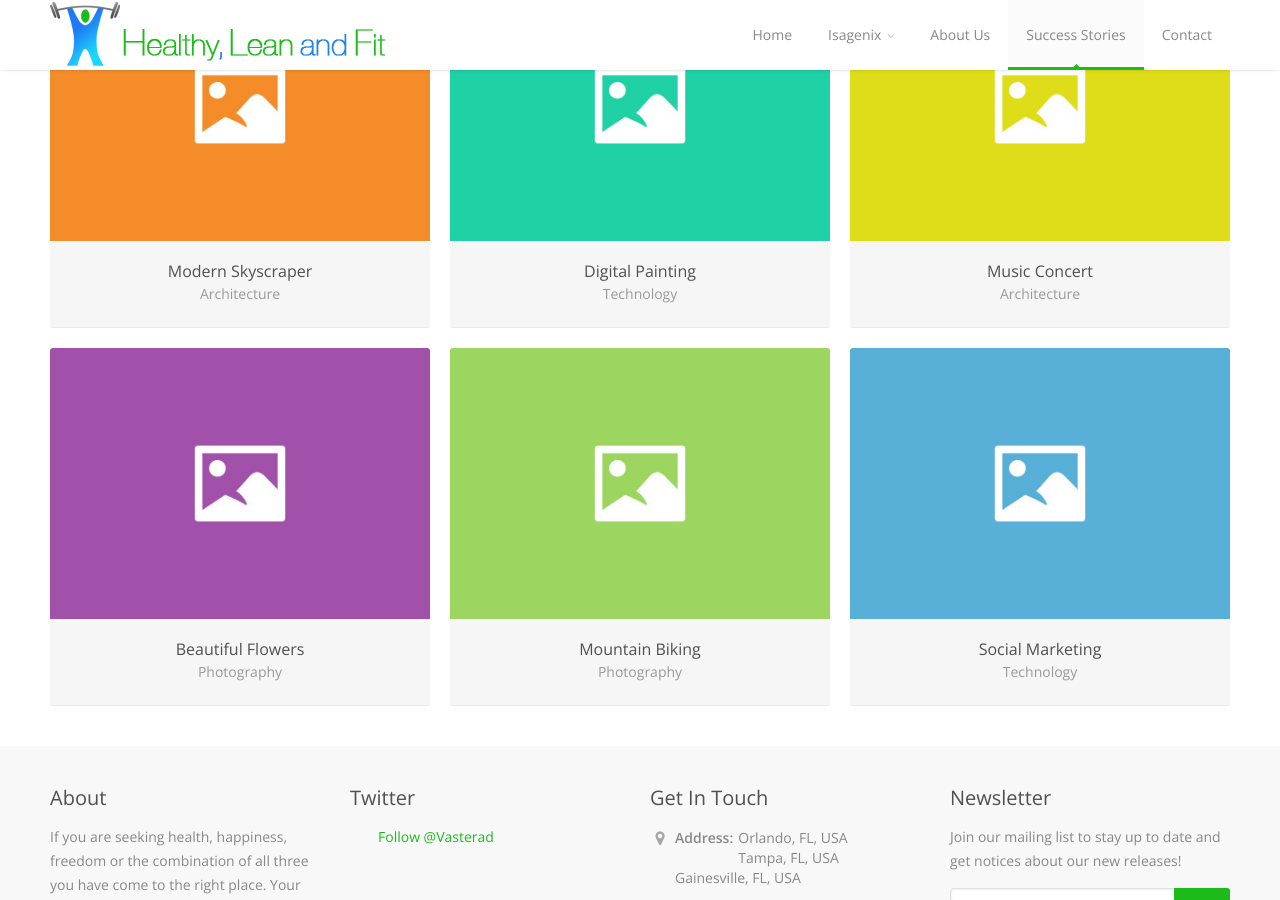
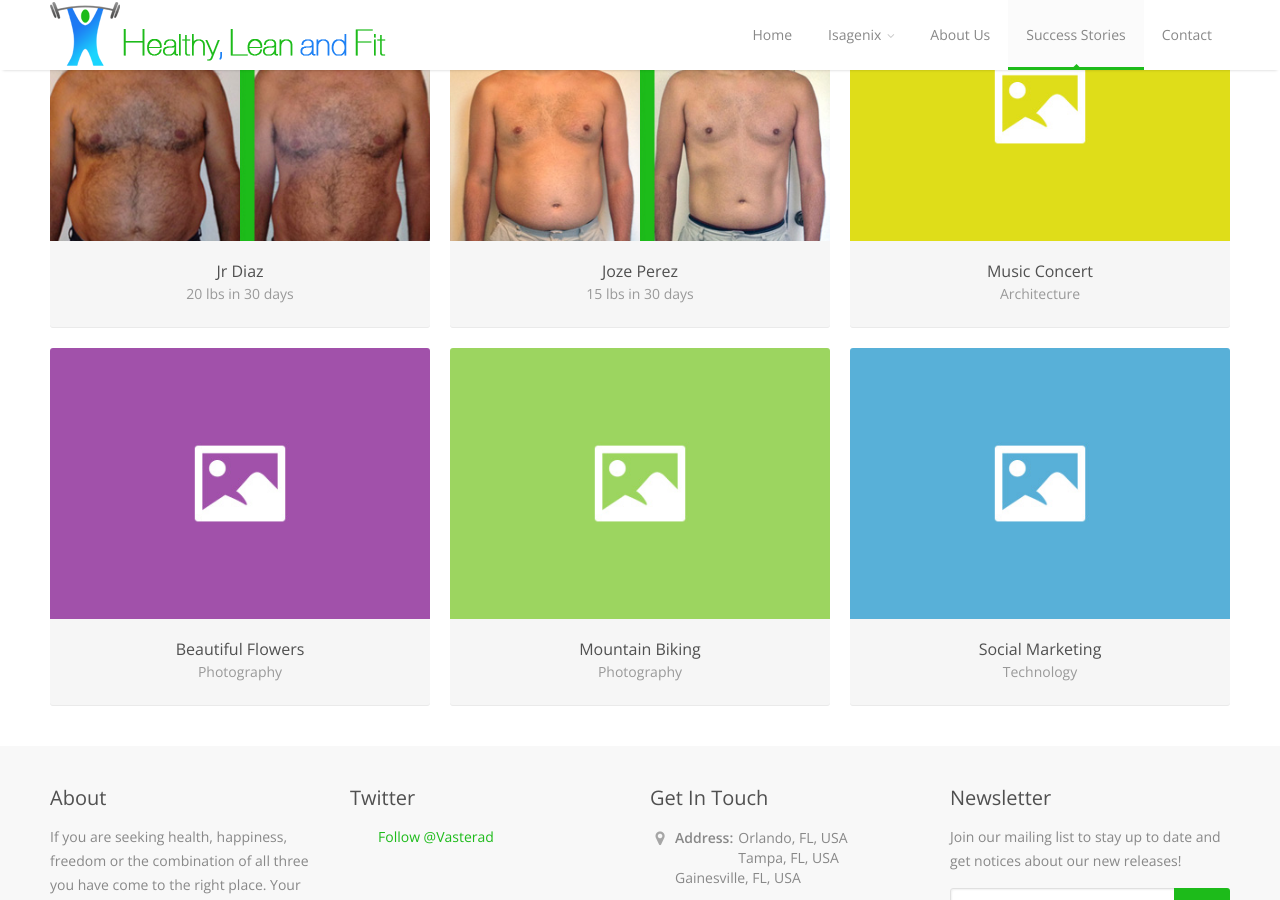
Before and after one commit to jozeperez/hlf, a Jekyll site: the page built from success-stories.html, in a window 1280 px wide and 900 px high, scrolled down 675 px. Built offline with Jekyll 4.4.1, drawn with Linux system fonts in a browser that asks for light colours; comment, search, counter and statistics services are not loaded.

Commit message:
Added two new success stories.

```diff
--- a/success-stories.html
+++ b/success-stories.html
@@ -37,14 +38,14 @@
                 <div class="one-third column portfolio-item media architecture technology">
                     <figure>
                         <div class="mediaholder">
-                            <a href="/images/hlf-success-story-liva-rivera-large.jpg" class="mfp-image">
-                                <img alt="" src="/images/hlf-success-story-liva-rivera-small.jpg"/>
+                            <a href="/images/hlf-success-story-liva-rivera-large.jpg" class="mfp-image" title="Liva Rivera's {{ page.seoSuffix }}">
+                                <img alt="" src="/images/hlf-success-story-liva-rivera-small.jpg" alt="Liva Rivera's {{ page.seoSuffix }}" />
                                 <div class="hovercover">
                                     <div class="hovericon"><i class="hoverzoom"></i></div>
                                 </div>
                             </a>
                         </div>
-                        <a href="single-project-half.html">
+                        <a href="/images/hlf-success-story-liva-rivera-large.jpg" class="mfp-image" title="Liva Rivera's {{ page.seoSuffix }}">
                             <figcaption class="item-description">
                                 <h5>Liva Rivera</h5>
                                 <span>From 196 to 133</span>
@@ -57,14 +58,14 @@
                 <div class="one-third column portfolio-item media architecture identity">
                     <figure>
                         <div class="mediaholder">
-                            <a href="/images/hlf-success-story-rich-odea-large.jpg" class="mfp-image" title="Surfing The Web">
-                                <img alt="" src="/images/hlf-success-story-rich-odea-small.jpg"/>
+                            <a href="/images/hlf-success-story-rich-odea-large.jpg" class="mfp-image" title="Rich O'Dea's {{ page.seoSuffix }}">
+                                <img alt="" src="/images/hlf-success-story-rich-odea-small.jpg" alt="Rich O'Dea's {{ page.seoSuffix }}" />
                                 <div class="hovercover">
                                     <div class="hovericon"><i class="hoverzoom"></i></div>
                                 </div>
                             </a>
                         </div>
-                        <a href="single-project-wide.html">
+                        <a href="/images/hlf-success-story-rich-odea-large.jpg" class="mfp-image" title="Rich O'Dea's {{ page.seoSuffix }}">
                             <figcaption class="item-description">
                                 <h5>Rich O'Dea</h5>
                                 <span>Dropped 76 pounds</span>
@@ -77,14 +78,14 @@
                 <div class="one-third column portfolio-item media identity photography">
                     <figure>
                         <div class="mediaholder">
-                            <a href="/images/hlf-success-story-juan-cruz-large.jpg" class="mfp-image">
-                                <img alt="" src="/images/hlf-success-story-juan-cruz-small.jpg"/>
+                            <a href="/images/hlf-success-story-juan-cruz-large.jpg" class="mfp-image" title="Juan Cruz's {{ page.seoSuffix }}">
+                                <img alt="" src="/images/hlf-success-story-juan-cruz-small.jpg" alt="Juan Cruz's {{ page.seoSuffix }}" />
                                 <div class="hovercover">
                                     <div class="hovericon"><i class="hoverzoom"></i></div>
                                 </div>
                             </a>
                         </div>
-                        <a href="single-project-half.html">
+                        <a href="/images/hlf-success-story-juan-cruz-large.jpg" class="mfp-image" title="Juan Cruz's {{ page.seoSuffix }}">
                             <figcaption class="item-description">
                                 <h5>Juan Cruz</h5>
                                 <span>12lbs in 30 days</span>
@@ -97,17 +98,17 @@
                 <div class="one-third column portfolio-item media identity">
                     <figure>
                         <div class="mediaholder">
-                            <a href="single-project-wide.html">
-                                <img alt="" src="/images/portfolio/portfolio-04.jpg"/>
+                            <a href="/images/hlf-success-story-jr-diaz-large.jpg" class="mfp-image" title="Jr Diaz's {{ page.seoSuffix }}">
+                                <img alt="" src="/images/hlf-success-story-jr-diaz-small.jpg" alt="Jr Diaz's {{ page.seoSuffix }}" />
                                 <div class="hovercover">
-                                    <div class="hovericon"><i class="hoverlink"></i></div>
+                                    <div class="hovericon"><i class="hoverzoom"></i></div>
                                 </div>
                             </a>
                         </div>
-                        <a href="single-project-wide.html">
+                        <a href="/images/hlf-success-story-jr-diaz-large.jpg" class="mfp-image" title="Jr Diaz's {{ page.seoSuffix }}">
                             <figcaption class="item-description">
-                                <h5>Modern Skyscraper</h5>
-                                <span>Architecture</span>
+                                <h5>Jr Diaz</h5>
+                                <span>20 lbs in 30 days</span>
                             </figcaption>
                         </a>
                     </figure>
@@ -117,17 +118,17 @@
                 <div class="one-third column portfolio-item media photography architecture technology">
                     <figure>
                         <div class="mediaholder">
-                            <a href="/images/portfolio/portfolio-05a.jpg" class="mfp-image" title="Digital Painting">
-                                <img alt="" src="/images/portfolio/portfolio-05.jpg"/>
+                            <a href="/images/hlf-success-story-joze-perez-large.jpg" class="mfp-image" title="Joze Perez's {{ page.seoSuffix }}">
+                                <img alt="" src="/images/hlf-success-story-joze-perez-small.jpg" alt="Joze Perez's {{ page.seoSuffix }}" />
                                 <div class="hovercover">
                                     <div class="hovericon"><i class="hoverzoom"></i></div>
                                 </div>
                             </a>
                         </div>
-                        <a href="single-project-wide.html">
+                        <a href="/images/hlf-success-story-joze-perez-large.jpg" class="mfp-image" title="Joze Perez's {{ page.seoSuffix }}">
                             <figcaption class="item-description">
-                                <h5>Digital Painting</h5>
-                                <span>Technology</span>
+                                <h5>Joze Perez</h5>
+                                <span>15 lbs in 30 days</span>
                             </figcaption>
                         </a>
                     </figure>
```
Also changed, not shown: other parts of success-stories.html (+1 -0 lines), images/hlf-success-story-joze-perez-large.jpg (added), images/hlf-success-story-joze-perez-small.jpg (added), images/hlf-success-story-jr-diaz-large.jpg (added), images/hlf-success-story-jr-diaz-small.jpg (added).
